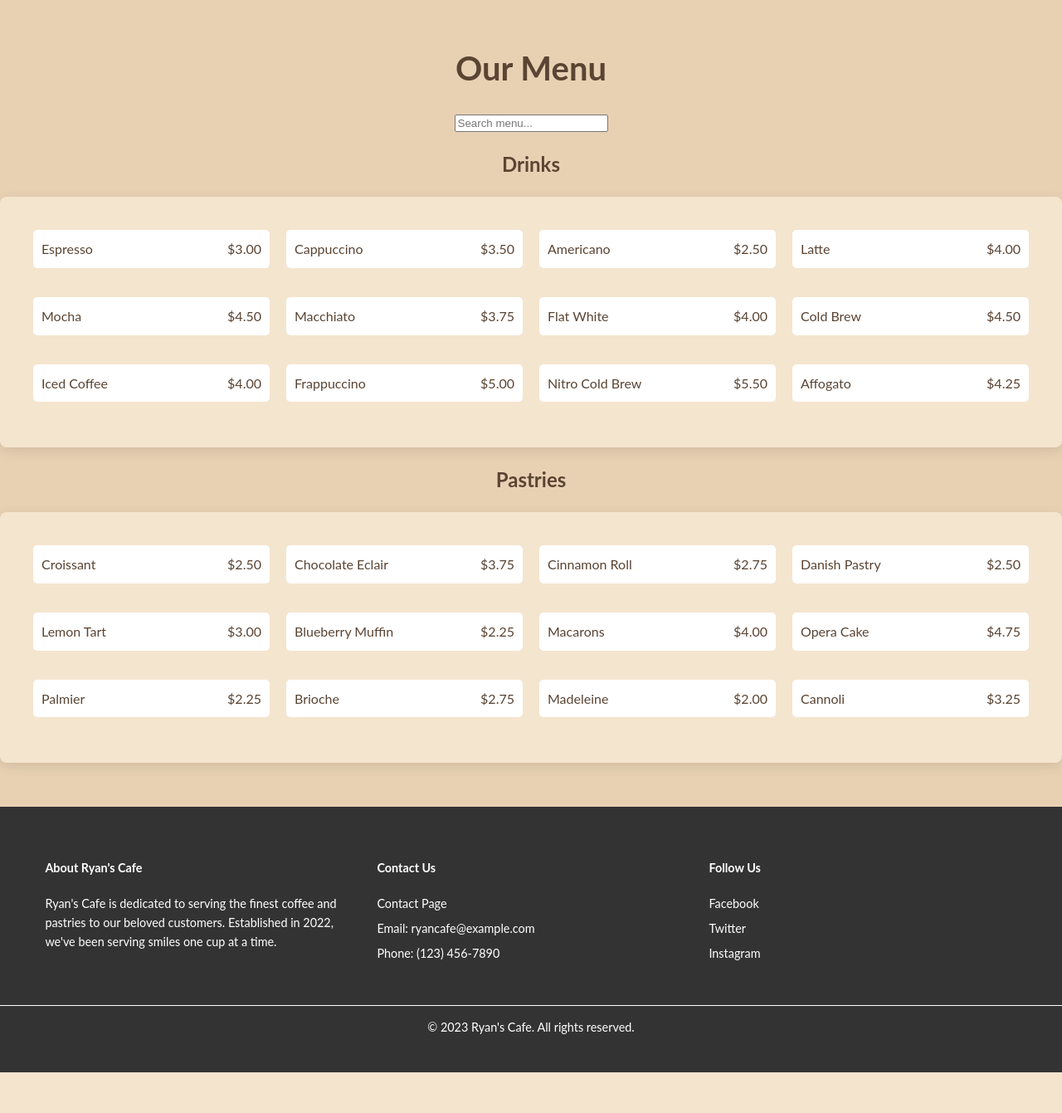
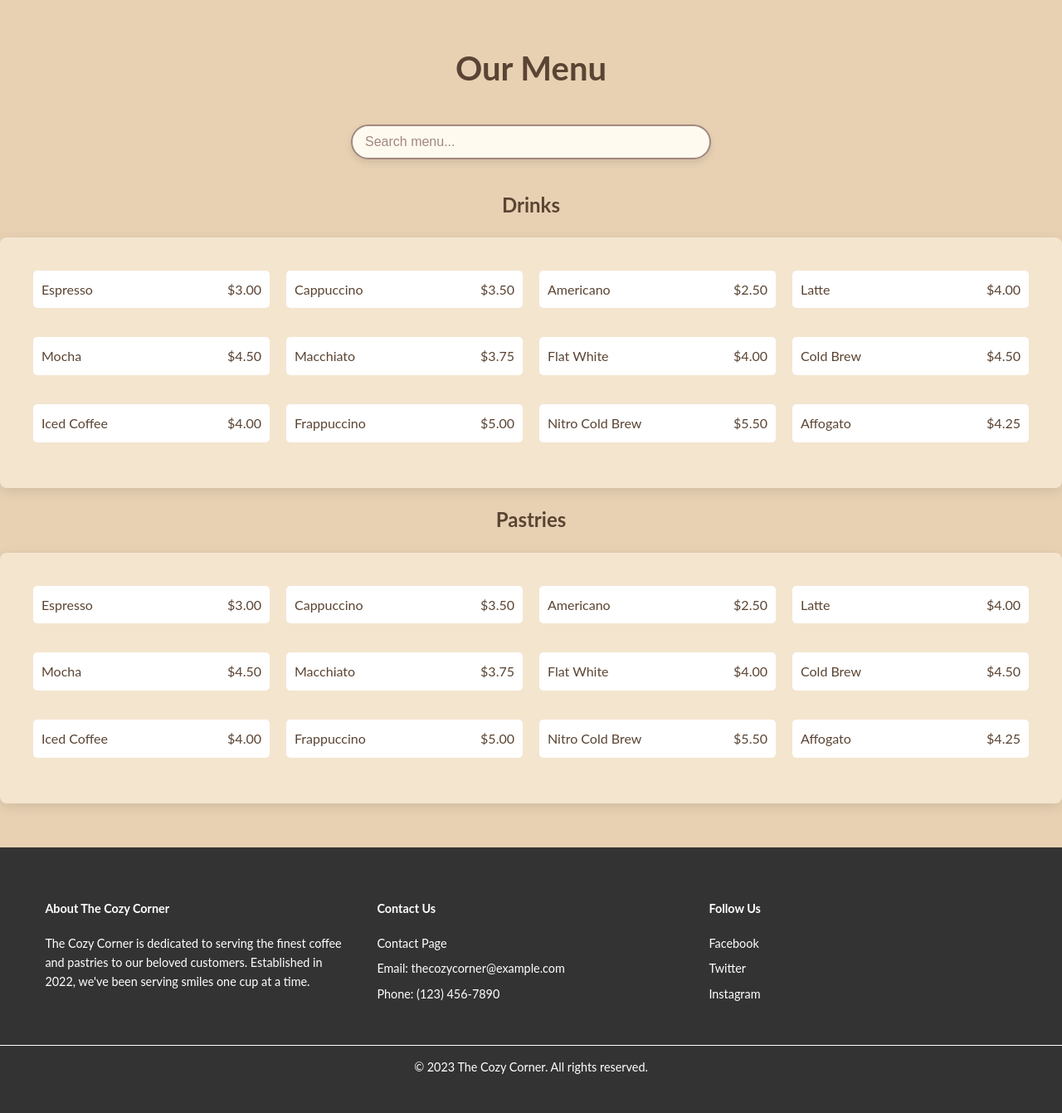
Before and after one commit to RYeeAnn/The-Cozy-Corner-Cafe, a Flask app: page /menu in a window 1280 px wide. Shown: the part 46-1387 px from the top of the page at 83% size. Before the commit the page ends 1338 px from the top, so only its background shows below. Run offline with Flask 3, Linux system fonts and the light colour scheme; some libraries are stand-ins or nearby versions.

```diff
--- a/app.py
+++ b/app.py
@@ -21,7 +21,7 @@ def about():
 @app.route('/menu')
 def menu():
     drink_items = [
-    {"name": "Espresso", "price": "$3.00", "description": "A strong coffee drink.",},
+    {"name": "Espresso", "price": "$3.00", "description": "A strong coffee drink.", "image_path": "static/images/cafe.jpg"},
     {"name": "Cappuccino", "price": "$3.50", "description": "A coffee with frothed milk.",},
     {"name": "Americano", "price": "$2.50"},
     {"name": "Latte", "price": "$4.00"},
--- /dev/null
+++ b/requirements.txt
@@ -0,0 +1 @@
+gunicorn==20.1.0
--- a/static/js/menu.js
+++ b/static/js/menu.js
@@ -24,15 +24,26 @@ const modal = document.getElementById("modal");
 const listItems = document.querySelectorAll(".menu__list > li");
 
 // When the user clicks on a list item, open the modal
-listItems.forEach(item => {
-    item.onclick = function() {
-        const btn = item.querySelector(".menu__item-name");
+document.querySelectorAll(".menu__list > li").forEach(li => {
+    li.addEventListener('click', function() {
+        // Find the .menu__item-name element within the clicked li
+        const itemNameDiv = this.querySelector(".menu__item-name");
+
+        // Get the data attributes from the .menu__item-name element
+        const itemName = itemNameDiv.getAttribute("data-modal-trigger");
+        const itemDescription = itemNameDiv.getAttribute("data-description") || 'No description'; // Fallback in case there is no description
+        const itemPrice = itemNameDiv.parentElement.querySelector(".menu__item-price").textContent;
+        const itemImage = itemNameDiv.getAttribute("data-image");
+
+        // Set the modal content
+        document.getElementById("modalName").textContent = itemName;
+        document.getElementById("modalDescription").textContent = itemDescription;
+        document.getElementById("modalPrice").textContent = itemPrice;
+        document.getElementById("modalImage").src = itemImage;
+
+        // Display the modal
         modal.style.display = "block";
-        document.getElementById("modalName").textContent = btn.getAttribute("data-modal-trigger");
-        document.getElementById("modalDescription").textContent = btn.getAttribute("data-description");
-        document.getElementById("modalPrice").textContent = btn.querySelector(".menu__item-price").textContent;
-        document.getElementById("modalImage").src = btn.getAttribute("data-image");
-    }
+    });
 });
 
 // Get the <span> element that closes the modal
--- a/static/style.css
+++ b/static/style.css
@@ -58,7 +58,13 @@ a {
     color: #fff;
 }
 
-.home__header button {
+@media (min-width: 1024px) {
+    .home__header {
+        padding: 225px 0;
+    }
+}
+
+.home__header a {
     border: 2px solid #fff;
     font-weight: bold;
 }
@@ -67,14 +73,14 @@ a {
     color: white;
     font-size: 2.5em;
     margin-bottom: 10px;
-    padding-left: 16px;
+    padding-left: 32px;
 }
 
 .home__header p {
     color: white;
     font-size: 1.2em;
     margin-bottom: 20px;
-    padding-left: 16px;
+    padding-left: 32px;
 }
 
 /* Hero Section */
@@ -105,7 +111,7 @@ a {
     border-radius: 5px;
     transition: background-color 0.3s;
     margin: 0;
-    margin-left: 16px;
+    margin-left: 32px;
 }
 
 .cta-btn:hover {
@@ -194,7 +200,51 @@ button:hover {
     font-weight: 700;
 }
 
-/* Menu List */
+/* Search Container */
+.search-container {
+    display: flex;
+    justify-content: center; /* Center the search bar in the container */
+    padding: 1em;
+  }
+
+  /* Search Input Field */
+  .menu__search {
+    width: 100%; /* Full width */
+    max-width: 400px; /* Maximum width so it doesn't get too large */
+    padding: 10px 15px; /* Padding for a larger click area and aesthetics */
+    border: 2px solid #a1887f; /* A border color that might match a cafe's aesthetic */
+    border-radius: 25px; /* Rounded corners */
+    font-size: 1em; /* Default font size */
+    color: #5c4033; /* A color that might fit a cafe theme */
+    background-color: #fffaf0; /* A soft background color */
+    box-shadow: 0px 4px 8px rgba(0, 0, 0, 0.1); /* A subtle shadow for depth */
+    transition: all 0.3s ease; /* Transition for the hover effect */
+  }
+
+  /* Search Input Field - Focus Effect */
+  .menu__search:focus {
+    outline: none; /* Remove the default focus outline */
+    border-color: #5c4033; /* Darken the border color on focus */
+    box-shadow: 0px 4px 12px rgba(0, 0, 0, 0.15); /* Slightly more pronounced shadow on focus */
+  }
+
+  /* Search Input Field - Placeholder Style */
+  .menu__search::placeholder {
+    color: #a1887f; /* A softer color for placeholder text */
+    opacity: 1; /* Full opacity for the placeholder */
+  }
+
+  /* Responsive adjustments for smaller screens */
+  @media (max-width: 768px) {
+    .search-container {
+      padding: 0.5rem;
+    }
+
+    .menu__search {
+      padding: 8px 12px;
+    }
+  }
+
 .menu__list {
     display: grid;  /* Changed to use grid */
     grid-template-columns: repeat(1, 1fr); /* Default to 1 column */
@@ -256,6 +306,24 @@ button:hover {
     padding: 20px;
     border: 1px solid #888;
     width: 70%;
+}
+
+@media (min-width: 768px) {
+    .modal-content__item {
+        display: flex;
+        align-items: center;
+        justify-content: space-between;
+    }
+}
+
+.modal-content img {
+    width: 100%;
+}
+
+@media (min-width: 768px) {
+    .modal-content img {
+        width: 25%;
+    }
 }
 
 .close {
--- a/templates/menu.html
+++ b/templates/menu.html
@@ -1,7 +1,7 @@
 <!DOCTYPE html>
 <html>
 <head>
-    <title>Ryan's Cafe - Menu</title>
+    <title>The Cozy Corner - Menu</title>
     <link rel="stylesheet" href="{{ url_for('static', filename='style.css') }}">
     <meta name="viewport" content="width=device-width, initial-scale=1">
 </head>
@@ -21,7 +21,7 @@
             <h1>Our Menu</h1>
 
             <div class="search-container">
-                <input type="text" id="menuSearch" placeholder="Search menu...">
+                <input class="menu__search" type="text" id="menuSearch" placeholder="Search menu...">
             </div>
 
 
@@ -37,27 +37,29 @@
 
             <h2>Pastries</h2>
             <ul class="menu__list">
-                {% for item in pastries %}
+                {% for item in drink %}
                 <li>
-                    <div class="menu__item-name" data-modal-trigger="{{ item.name }}" data-description="{{ item.description }}" data-image="{{ item.image_path }}">{{ item.name }}</div>
+                    <div class="menu__item-name" data-modal-trigger="{{ item.name }}" data-description="{{ item.description | default('No description') }}" data-image="{{ url_for('static', filename=item.image_path) }}" data-price="{{ item.price }}">{{ item.name }}</div>
                     <div class="menu__item-price">{{ item.price }}</div>
                 </li>
                 {% endfor %}
             </ul>
+
         </div>
 
+<!-- Footer -->
 <footer class="site-footer">
     <div class="footer-content">
         <div class="footer-section">
-                    <h4>About Ryan's Cafe</h4>
-                    <p>Ryan's Cafe is dedicated to serving the finest coffee and pastries to our beloved customers. Established in 2022, we've been serving smiles one cup at a time.</p>
+            <h4>About The Cozy Corner</h4>
+            <p>The Cozy Corner is dedicated to serving the finest coffee and pastries to our beloved customers. Established in 2022, we've been serving smiles one cup at a time.</p>
         </div>
 
         <div class="footer-section">
             <h4>Contact Us</h4>
             <ul class="footer-links">
                 <li><a href="/contact">Contact Page</a></li>
-                        <li>Email: ryancafe@example.com</li>
+                <li>Email: thecozycorner@example.com</li>
                 <li>Phone: (123) 456-7890</li>
             </ul>
         </div>
@@ -72,7 +74,7 @@
         </div>
     </div>
     <div class="footer-bottom">
-                <p>&copy; 2023 Ryan's Cafe. All rights reserved.</p>
+        <p>&copy; 2023 The Cozy Corner. All rights reserved.</p>
     </div>
 </footer>
     </div>
@@ -82,10 +84,12 @@
     <!-- Modal content -->
     <div class="modal-content">
       <span class="close">&times;</span>
-      <img id="modalImage" src="" alt="Menu Item Image">
+        <div class="modal-content__item">
+            <img id="modalImage" alt="Menu Item Image">
             <h2 id="modalName"></h2>
             <p id="modalDescription"></p>
             <p id="modalPrice"></p>
+        </div>
     </div>
   </div>
 
```
Also changed, not shown: templates/about.html (+8 -8 lines), templates/buynow.html (+6 -5 lines), templates/contact.html (+6 -5 lines), templates/home.html (+9 -9 lines), 1 other file. Lines whose indentation alone changed are shown as unchanged.
